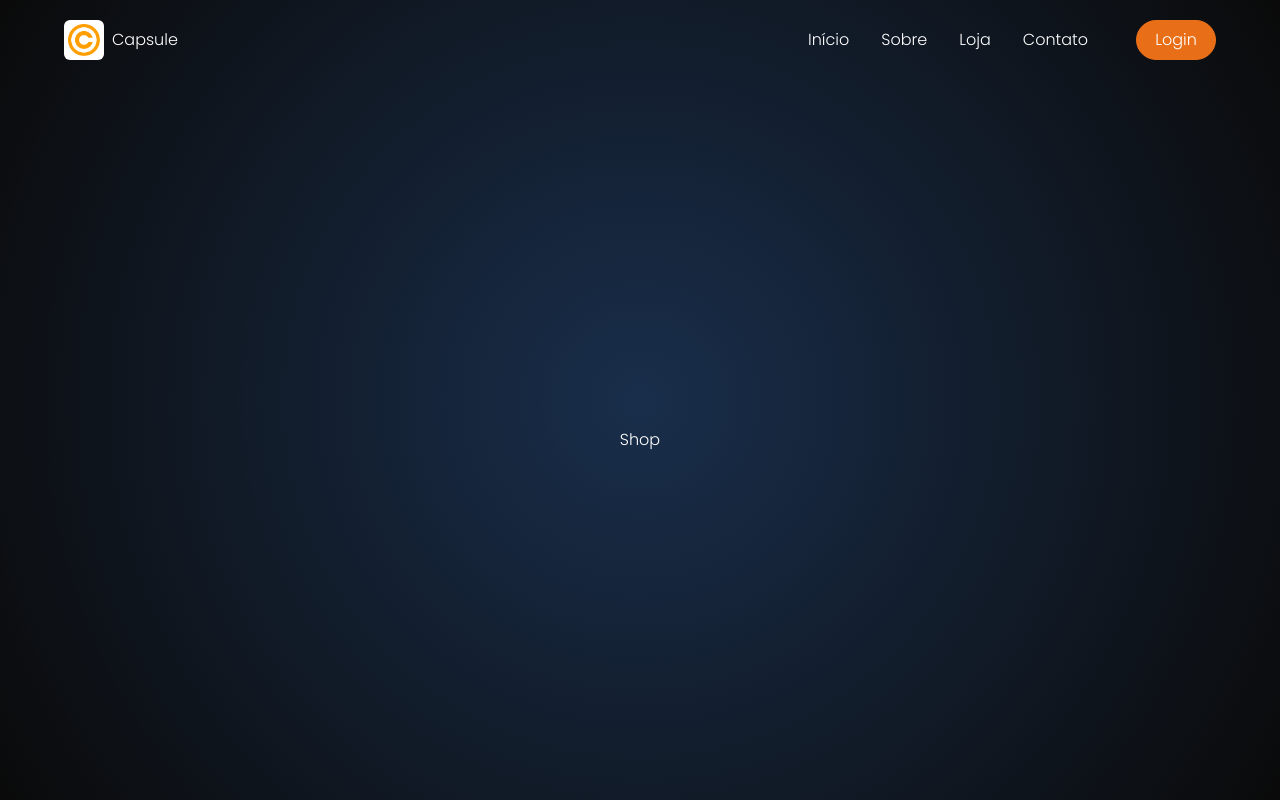
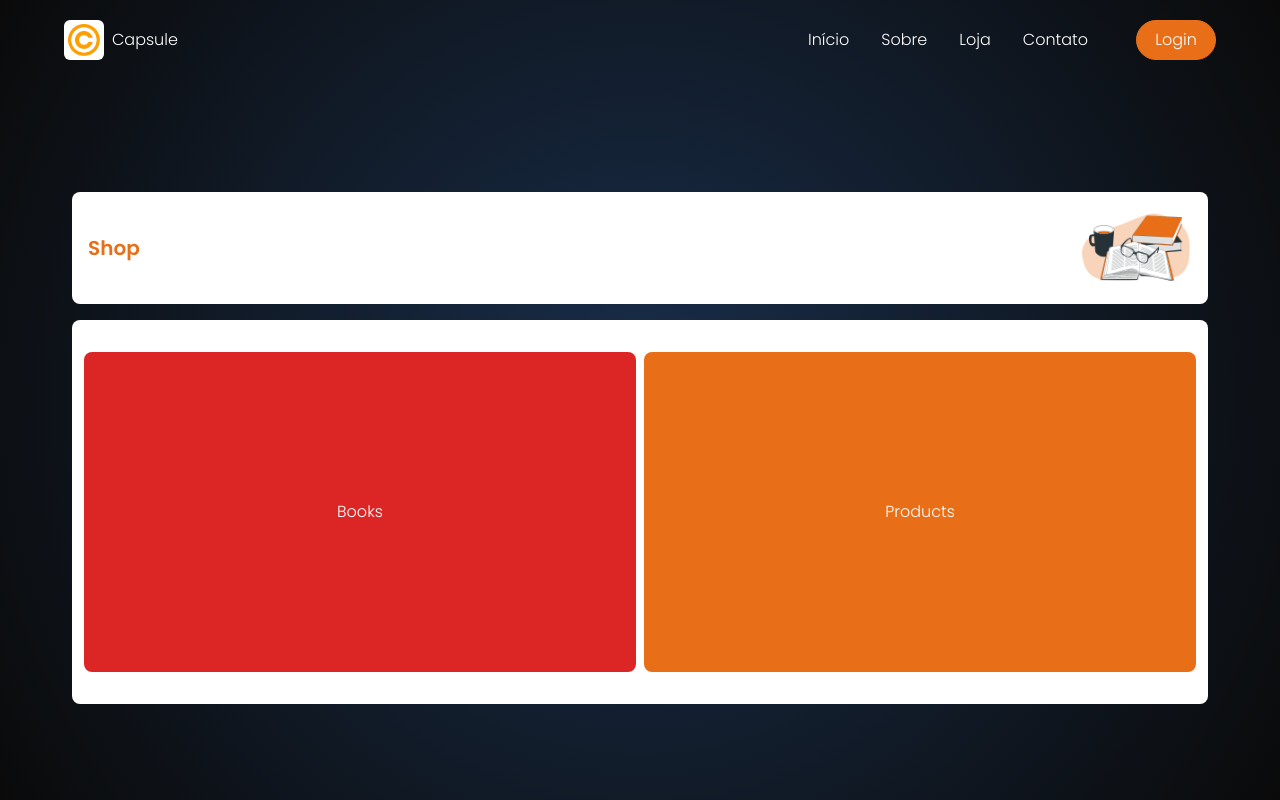
Before and after one commit to renovatt/nexth-auth-modal-parallel, a Next.js app: page /views/shop in a window 1280 px wide. Built offline with nearby package versions, Linux system fonts and the light colour scheme.

Commit message:
feat: shop paralled route

```diff
--- a/src/app/page.tsx
+++ b/src/app/page.tsx
@@ -1,9 +1,9 @@
-import Header from './components/Header'
-
 export default function Home() {
   return (
     <>
-      <Header />
+      <div>
+        <h2 className="text-white">Home</h2>
+      </div>
     </>
   )
 }
--- /dev/null
+++ b/src/app/views/shop/@books/default.tsx
@@ -0,0 +1,3 @@
+export default function Default() {
+  return null
+}
--- /dev/null
+++ b/src/app/views/shop/@books/loading.tsx
@@ -0,0 +1,3 @@
+export default function Loading() {
+  return <p className="text-white">Carregando livros...</p>
+}
--- /dev/null
+++ b/src/app/views/shop/@books/page.tsx
@@ -0,0 +1,14 @@
+async function wait() {
+  return new Promise<void>((resolve) => {
+    setTimeout(() => resolve(), 5000)
+  })
+}
+
+export default async function Books() {
+  const res = await wait()
+  return (
+    <div>
+      <h2 className="text-white">Books</h2>
+    </div>
+  )
+}
--- /dev/null
+++ b/src/app/views/shop/@products/default.tsx
@@ -0,0 +1,3 @@
+export default function Default() {
+  return null
+}
--- /dev/null
+++ b/src/app/views/shop/@products/loading.tsx
@@ -0,0 +1,3 @@
+export default function Loading() {
+  return <p className="text-white">Carregando produtos...</p>
+}
--- /dev/null
+++ b/src/app/views/shop/@products/page.tsx
@@ -0,0 +1,14 @@
+async function wait() {
+  return new Promise<void>((resolve) => {
+    setTimeout(() => resolve(), 3000)
+  })
+}
+
+export default async function Products() {
+  const res = await wait()
+  return (
+    <div>
+      <h2 className="text-white">Products</h2>
+    </div>
+  )
+}
--- /dev/null
+++ b/src/app/views/shop/default.tsx
@@ -0,0 +1,3 @@
+export default function Default() {
+  return null
+}
--- /dev/null
+++ b/src/app/views/shop/layout.tsx
@@ -0,0 +1,23 @@
+export default function ShopLayout({
+  children,
+  books,
+  products,
+}: {
+  children: React.ReactNode
+  books: React.ReactNode
+  products: React.ReactNode
+}) {
+  return (
+    <section className="container flex w-[90%] flex-col items-start justify-center p-2">
+      {children}
+      <article className="flex h-96 w-full items-center justify-between rounded-lg bg-white p-2">
+        <aside className="m-1 flex h-80 w-1/2 items-center justify-center rounded-lg bg-red-600">
+          {books}
+        </aside>
+        <aside className="m-1 flex h-80 w-1/2 items-center justify-center rounded-lg bg-primary-700">
+          {products}
+        </aside>
+      </article>
+    </section>
+  )
+}
--- a/src/app/views/shop/page.tsx
+++ b/src/app/views/shop/page.tsx
@@ -1,3 +1,17 @@
+import banner from '@/assets/shop-banner.png'
+import Image from 'next/image'
+
 export default function Shop() {
-  return <h2 className="text-white">Shop</h2>
+  return (
+    <section className="my-4 flex h-28 w-full items-center justify-between rounded-lg bg-white px-4">
+      <h1 className="text-xl font-semibold text-primary-700">Shop</h1>
+      <figure className="h-28 w-28">
+        <Image
+          src={banner}
+          alt="banner"
+          className="h-full w-full object-cover"
+        />
+      </figure>
+    </section>
+  )
 }
```
